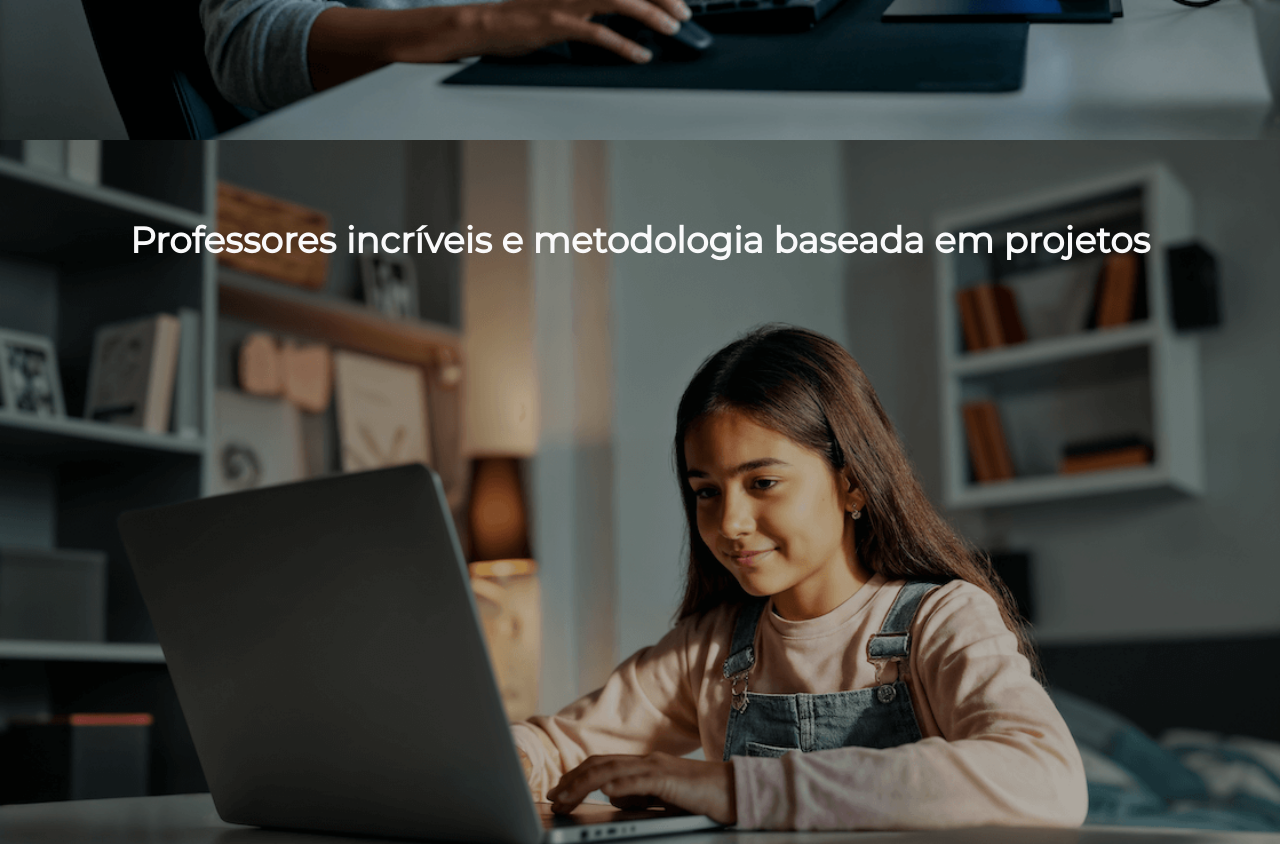
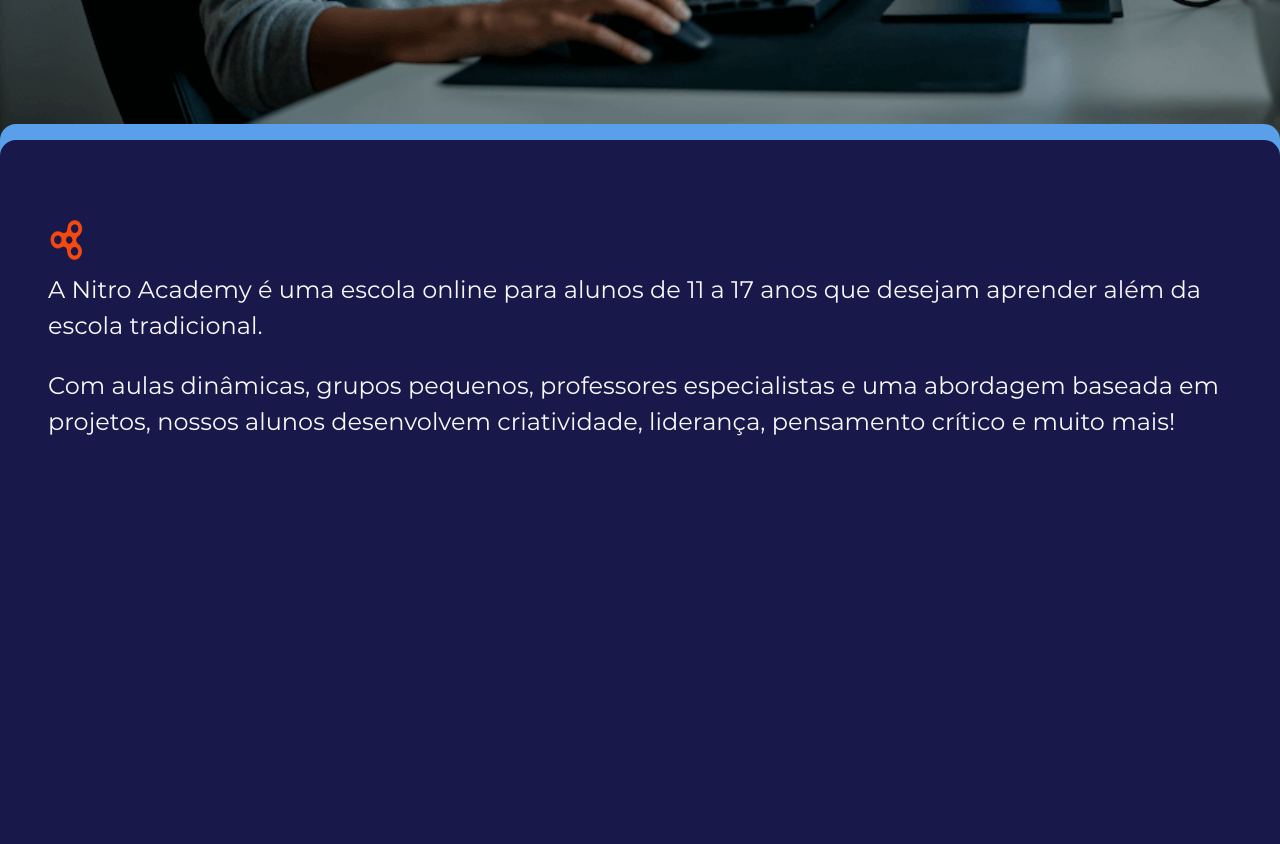
Before and after one commit to vsvinicius/nitro-academy-lp, a Next.js app: page / in a window 1280 px wide. Shown: the part 660-1504 px from the top of the page. Built offline with nearby package versions, Linux system fonts and the light colour scheme.

Commit message:
Create step two (#5)

```diff
--- /dev/null
+++ b/src/app/components/StepTwo.tsx
@@ -0,0 +1,26 @@
+import Image from "next/image";
+
+export default function StepTwo() {
+  return (
+    <div className="relative -top-4 bg-[#599fe9] rounded-t-2xl h-[46rem] pt-4">
+      <div className="px-12 bg-background h-[45rem] rounded-t-2xl pt-20">
+        <Image
+          src="logo-azul.png"
+          alt="Logo Nitro"
+          width={65}
+          height={65}
+          className="h-10 w-10"
+        />
+        <p className="font-montserrat-regular text-left text-[1.5rem] pt-3">
+          A Nitro Academy é uma escola online para alunos de 11 a 17 anos que
+          desejam aprender além da escola tradicional.
+        </p>
+        <p className="font-montserrat-regular text-[1.5rem] pt-6">
+          Com aulas dinâmicas, grupos pequenos, professores especialistas e uma
+          abordagem baseada em projetos, nossos alunos desenvolvem criatividade,
+          liderança, pensamento crítico e muito mais!
+        </p>
+      </div>
+    </div>
+  );
+}
--- a/src/app/page.tsx
+++ b/src/app/page.tsx
@@ -2,6 +2,7 @@
 import Footer from "@/components/Footer";
 import Header from "@/components/Header";
 import StepFour from "@/components/StepFour";
+import StepTwo from "./components/StepTwo";
 
 export default function Home() {
   return (
@@ -14,6 +15,7 @@
       <p className="font-montserrat-regular">Transforme tempo livre</p> */}
       <Header />
       <StepOne />
+      <StepTwo />
       <StepFour />
       <Footer />
     </>
```
Also changed, not shown: public/arrow.svg.
